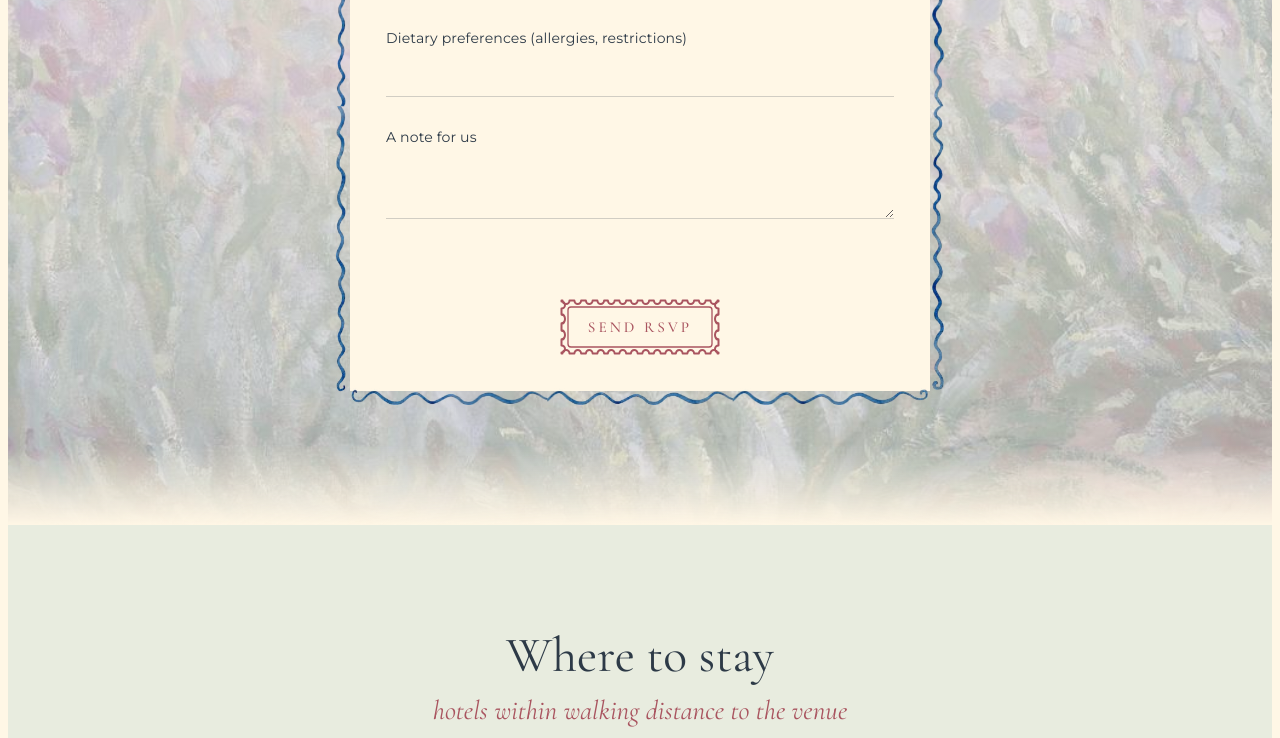
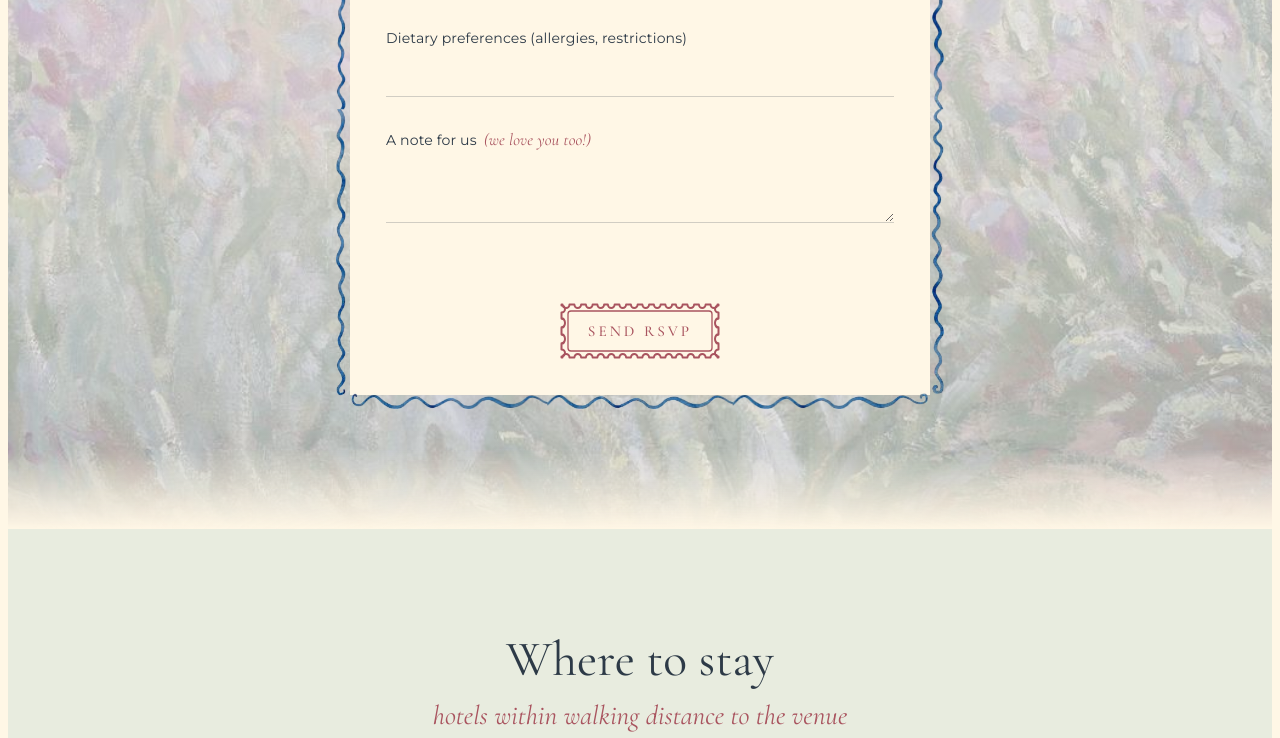
Before and after one commit to jjean-c/j-jwedding, a plain HTML site: page index.html in a window 1280 px wide. Shown: the part 4827-5565 px from the top of the page. Drawn offline with Linux system fonts and the light colour scheme.

Commit message:
Note label: (we love you too!)
Co-Authored-By: Claude Opus 5.5 <noreply@anthropic.com>
Claude-Session: https://claude.ai/code/session_01VR3RgDGCSpaeBPWy6oQ488

```diff
--- a/index.html
+++ b/index.html
@@ -362,6 +362,7 @@ fieldset.field{border:0;margin:0;padding:0}
   font-family:var(--form);font-weight:300;font-size:.95rem;line-height:1.15;transition:background .25s,color .25s,border-color .25s;
 }
 .choice input:checked + span{background:#A65E7A;border-color:#A65E7A;color:#fff}
+.lv{font-family:var(--hand);font-style:italic;font-size:1.05rem;color:var(--red);margin-left:.2rem}
 .pq{padding:0;line-height:1.5;font-family:var(--form);font-weight:400;font-size:.88rem;color:var(--ink)}
 .field > label.sub-l{margin-top:.9rem;color:var(--ink-soft);font-size:.82rem}
 .choice input:focus-visible + span{outline:2px solid var(--ink);outline-offset:3px}
@@ -757,7 +758,7 @@ fieldset.field{border:0;margin:0;padding:0}
           <input class="input" id="diet" name="diet" type="text" maxlength="300">
         </div>
         <div class="field">
-          <label for="note">A note for us</label>
+          <label for="note">A note for us <span class="lv">(we love you too!)</span></label>
           <textarea class="textarea" id="note" name="note" rows="2" maxlength="1000"></textarea>
         </div>
         <!-- Spam trap: hidden from people, bots fill it in. -->
```
